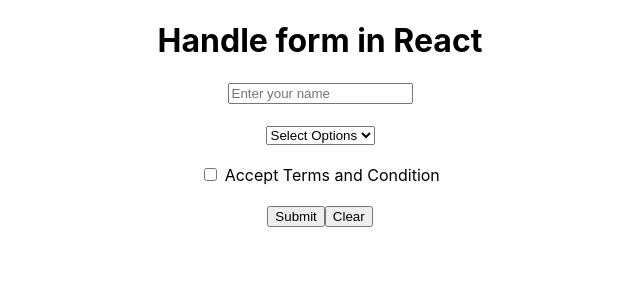
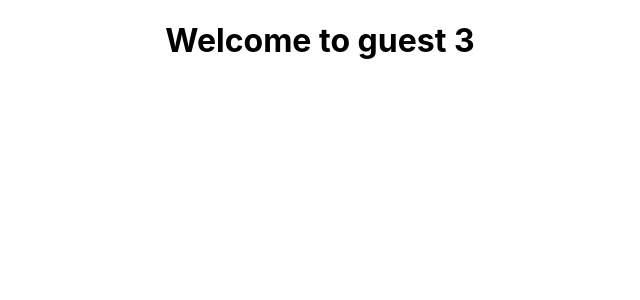
Before and after one commit to Hridoy8132/React-js-from-lec-15, a React (Create React App) app: page / in a window 1280 px wide. Shown: the top 300 px of the page, without its empty margins (320-960 px from the left). Built offline with nearby package versions, Linux system fonts and the light colour scheme.

Commit message:
Lec-18(Conditional Rendering | If Condition)

```diff
--- a/src/App.js
+++ b/src/App.js
@@ -63,45 +63,62 @@
 
 //  ////// ///// Lec-17 Start here ( Handle form, Checkbox, Input field)
 
-import React,{useState} from "react";
+// import React,{useState} from "react";
+
+// function App()
+// {
+//   const [name,setName]=useState("");
+//   const [tnc,setTnc]=useState("false");
+//   const [interest,setInterest]=useState("");
+//   function getFormData(e)
+//   {
+//     console.warn(name,tnc,interest)
+//     e.preventDefault()
+//   }
+//   return(
+//     <div className="app">
+//       <h1> Handle form in React </h1>
+//       <form onSubmit={getFormData}>
+//         <input type="text" placeholder="Enter your name" value ={name} onChange={(e)=>setName(e.target.value)}/>
+//         <br/> <br/>
+
+//         <select onChange={(e)=>setInterest(e.target.value)}>
+//            <option> Select Options </option>
+//            <option> Marvel  </option>
+//            <option> DC </option>
+//         </select>
+//         <br/> <br/>
+
+//         <input type="checkbox" onChange={(e)=>setTnc(e.target.checked)}/> <span> Accept Terms and Condition </span>
+//         <br/> <br/>
+//         <button type="submit"> Submit </button>
+//         <button type="clear"> Clear </button>
+
+//       </form>
+//     </div>
+
+
+
+//   );
+// }
+
+// export default App;
+
+////// ///// Lec-17 End here "( Handle form, Checkbox, Input field)
+
+// //// Lec-18(Conditional Rendering | If Condition)
+
+import React from "react";
+import Profile from "./Profile";
 
 function App()
 {
-  const [name,setName]=useState("");
-  const [tnc,setTnc]=useState("false");
-  const [interest,setInterest]=useState("");
-  function getFormData(e)
-  {
-    console.warn(name,tnc,interest)
-    e.preventDefault()
-  }
   return(
     <div className="app">
-      <h1> Handle form in React </h1>
-      <form onSubmit={getFormData}>
-        <input type="text" placeholder="Enter your name" value ={name} onChange={(e)=>setName(e.target.value)}/>
-        <br/> <br/>
-
-        <select onChange={(e)=>setInterest(e.target.value)}>
-           <option> Select Options </option>
-           <option> Marvel  </option>
-           <option> DC </option>
-        </select>
-        <br/> <br/>
-
-        <input type="checkbox" onChange={(e)=>setTnc(e.target.checked)}/> <span> Accept Terms and Condition </span>
-        <br/> <br/>
-        <button type="submit"> Submit </button>
-        <button type="clear"> Clear </button>
-
-      </form>
+      <Profile/>
     </div>
-
-
 
   );
 }
 
 export default App;
-
-////// ///// Lec-17 End here ( Handle form, Checkbox, Input field)
--- /dev/null
+++ b/src/Profile.js
@@ -0,0 +1,40 @@
+// Lec-18(Conditional Rendering | If Condition)
+import React, { useState } from "react";
+
+function Profile() {
+  const [logIn, setLogIn] = useState(3);
+
+//   if (logIn) {
+//     return (
+//       <div className="app">
+//         <h1> Welcome to Our Website </h1>
+//       </div>
+//     );
+//   } else {
+//     return (
+//       <div className="app">
+//         <h1> Welcome to guest </h1>
+//       </div>
+//     );
+//   }
+
+// //// without if else condition how is it work:
+
+        return(
+
+         <div className="app">
+              {/* {logIn?<h1> Welcome to Our Website </h1>: <h1> Welcome to guest </h1>}  */}
+
+             {
+              logIn==1?
+              <h1> Welcome to Our Website 1 </h1>
+              :logIn==2? <h1> Welcome to guest 2 </h1>
+              :<h1> Welcome to guest 3 </h1>
+            }
+
+         </div>
+
+        )
+}
+
+export default Profile;
```
